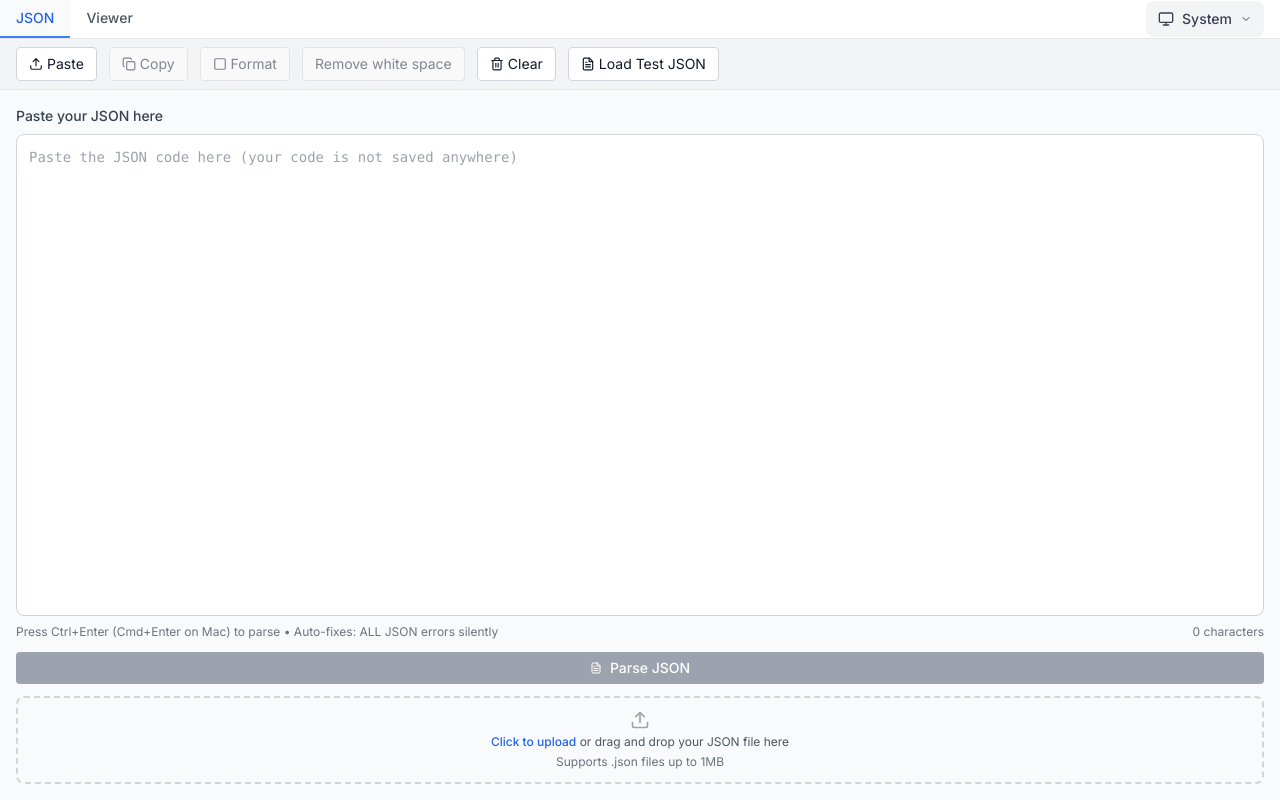
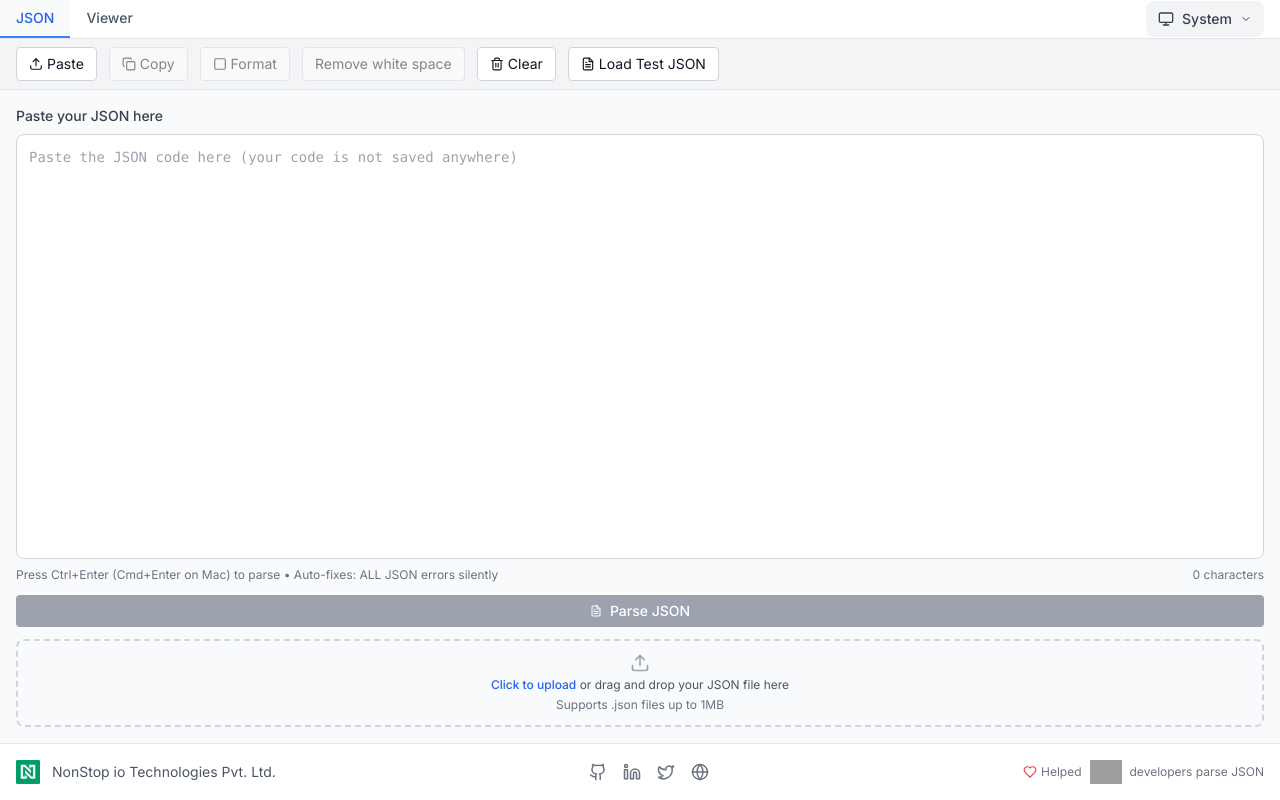
Before and after one commit to nonstopio/json-viewer, a React (Vite) app: page / in a window 1280 px wide. Built offline with nearby package versions, Linux system fonts and the light colour scheme; grey boxes are pictures that could not be loaded.

Commit message:
feat(ui): add search clear icon and update button shapes
- Add clear icon inside search input field
- Remove separate clear button
- Change expand/collapse buttons from circles to squares
- Improve search input padding for icon placement

```diff
--- a/src/App.tsx
+++ b/src/App.tsx
@@ -1,5 +1,5 @@
 import { useState, useCallback, useEffect } from 'react';
-import { FileCode, BarChart3, Upload, Copy, Square, Trash2, FileText, FoldVertical, UnfoldVertical, ChevronUp, ChevronDown } from 'lucide-react';
+import { FileCode, BarChart3, Upload, Copy, Square, Trash2, FileText, FoldVertical, UnfoldVertical, ChevronUp, ChevronDown, X, Github, Linkedin, Twitter, Globe, Heart } from 'lucide-react';
 import { JsonInput } from './components/JsonInput';
 import { JsonTree } from './components/JsonTree';
 import { ThemeToggle } from './components/ThemeToggle';
@@ -558,7 +558,7 @@ function App() {
         "timestamp": "2024-01-24T10:30:00Z",
         "version": "1.0.0",
         "environment": "production",
-        "generatedBy": "NONSTOPIO JSON Viewer Test Suite",
+        "generatedBy": "NonStop io JSON Viewer Test Suite",
         "dataPoints": 15847,
         "processingTime": 0.234,
         "checksum": "sha256:a1b2c3d4e5f6789012345678901234567890abcdef123456789012345678901234"
@@ -756,6 +756,7 @@ function App() {
             >
               <FoldVertical size={16} />
             </button>
+            <div className="relative flex-1">
               <input
                 type="text"
                 value={searchQuery}
@@ -778,8 +779,18 @@ function App() {
                   }
                 }}
                 placeholder="Search JSON... (Enter: next, Shift+Enter: prev)"
-              className="flex-1 px-3 py-2 text-sm border border-gray-300 dark:border-gray-600 rounded bg-white dark:bg-gray-700 text-gray-900 dark:text-gray-100 focus:outline-none focus:ring-2 focus:ring-blue-500"
+                className="w-full px-3 pr-10 py-2 text-sm border border-gray-300 dark:border-gray-600 rounded bg-white dark:bg-gray-700 text-gray-900 dark:text-gray-100 focus:outline-none focus:ring-2 focus:ring-blue-500"
               />
+              {searchQuery && (
+                <button
+                  onClick={() => handleSearch('', caseSensitive)}
+                  className="absolute right-3 top-1/2 transform -translate-y-1/2 text-gray-400 hover:text-gray-600 dark:hover:text-gray-300 transition-colors"
+                  title="Clear search"
+                >
+                  <X size={16} />
+                </button>
+              )}
+            </div>
             <button
               onClick={() => setCaseSensitive(!caseSensitive)}
               className={`px-3 py-2 text-sm rounded transition-colors ${
@@ -790,13 +801,6 @@ function App() {
               title="Toggle case sensitivity - Match exact case when enabled"
             >
               Aa
-            </button>
-            <button
-              onClick={() => handleSearch('', caseSensitive)}
-              className="px-3 py-2 text-sm bg-gray-200 dark:bg-gray-600 text-gray-700 dark:text-gray-300 rounded hover:bg-gray-300 dark:hover:bg-gray-500 transition-colors"
-              title="Clear search - Remove search query and show all nodes"
-            >
-              Clear
             </button>
             {searchQuery && searchMatchIndices.length > 0 && (
               <>
@@ -833,6 +837,7 @@ function App() {
               isLoading={isLoading}
               error={error}
               initialValue={inputText}
+              onError={setError}
             />
           </div>
         )}
@@ -898,6 +903,81 @@ function App() {
         )}
       </div>
 
+      {/* Footer */}
+      <footer className="bg-white dark:bg-gray-800 border-t border-gray-200 dark:border-gray-700 py-4">
+        <div className="px-4">
+          <div className="flex flex-col md:flex-row items-center justify-between gap-4">
+            {/* Logo and Company Name */}
+            <div className="flex items-center space-x-3">
+              <img
+                src="/favicon.png"
+                alt="NonStop io Logo"
+                className="w-6 h-6"
+              />
+              <span className="text-sm text-gray-600 dark:text-gray-400">
+                NonStop io Technologies Pvt. Ltd.
+              </span>
+            </div>
+
+            {/* Social Links */}
+            <div className="flex items-center space-x-4">
+              <a
+                href="https://github.com/nonstopio"
+                target="_blank"
+                rel="noopener noreferrer"
+                className="text-gray-500 hover:text-gray-700 dark:text-gray-400 dark:hover:text-gray-200 transition-colors"
+                title="GitHub"
+              >
+                <Github size={18} />
+              </a>
+              <a
+                href="https://linkedin.com/company/nonstopio"
+                target="_blank"
+                rel="noopener noreferrer"
+                className="text-gray-500 hover:text-gray-700 dark:text-gray-400 dark:hover:text-gray-200 transition-colors"
+                title="LinkedIn"
+              >
+                <Linkedin size={18} />
+              </a>
+              <a
+                href="https://twitter.com/nonstopio"
+                target="_blank"
+                rel="noopener noreferrer"
+                className="text-gray-500 hover:text-gray-700 dark:text-gray-400 dark:hover:text-gray-200 transition-colors"
+                title="Twitter"
+              >
+                <Twitter size={18} />
+              </a>
+              <a
+                href="https://nonstopio.com"
+                target="_blank"
+                rel="noopener noreferrer"
+                className="text-gray-500 hover:text-gray-700 dark:text-gray-400 dark:hover:text-gray-200 transition-colors"
+                title="Website"
+              >
+                <Globe size={18} />
+              </a>
+            </div>
+
+            {/* Visit Counter with Creative Label */}
+            <div className="flex items-center space-x-2">
+              <div className="flex items-center text-xs text-gray-500 dark:text-gray-400">
+                <Heart size={14} className="mr-1 text-red-500" />
+                <span>Helped</span>
+              </div>
+              <img
+                src="https://visit-counter.vercel.app/counter.png?page=http%3A%2F%2Fjson.nonstopio.com%2F&s=34&c=039d65&bg=00000000&no=10&ff=electrolize&tb=&ta="
+                alt="developers helped"
+                className="h-6"
+              />
+              <span className="text-xs text-gray-500 dark:text-gray-400">
+                developers parse JSON
+              </span>
+            </div>
+          </div>
+        </div>
+      </footer>
+
     </div>
   );
 }
--- a/src/components/JsonNode.tsx
+++ b/src/components/JsonNode.tsx
@@ -239,7 +239,7 @@ export const JsonNode: React.FC<JsonNodeProps> = ({
         {canExpand ? (
           <button
             onClick={handleToggleClick}
-            className={`w-3 h-3 rounded-full flex items-center justify-center text-white text-xs font-bold transition-all duration-150 ${
+            className={`w-3 h-3 rounded-sm flex items-center justify-center text-white text-xs font-bold transition-all duration-150 ${
               node.isExpanded
                 ? 'bg-orange-500 hover:bg-orange-600 shadow-sm'
                 : 'bg-blue-500 hover:bg-blue-600 shadow-sm'
```
Lines whose indentation alone changed are shown as unchanged.
